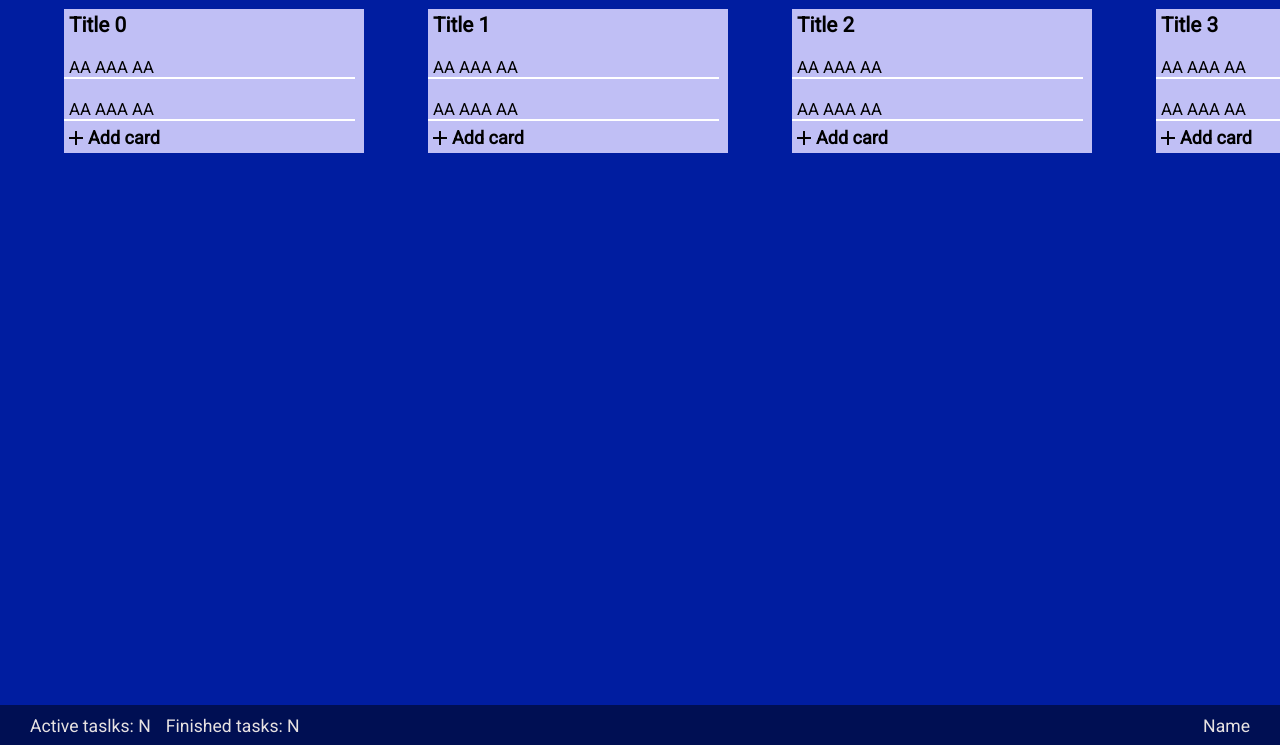
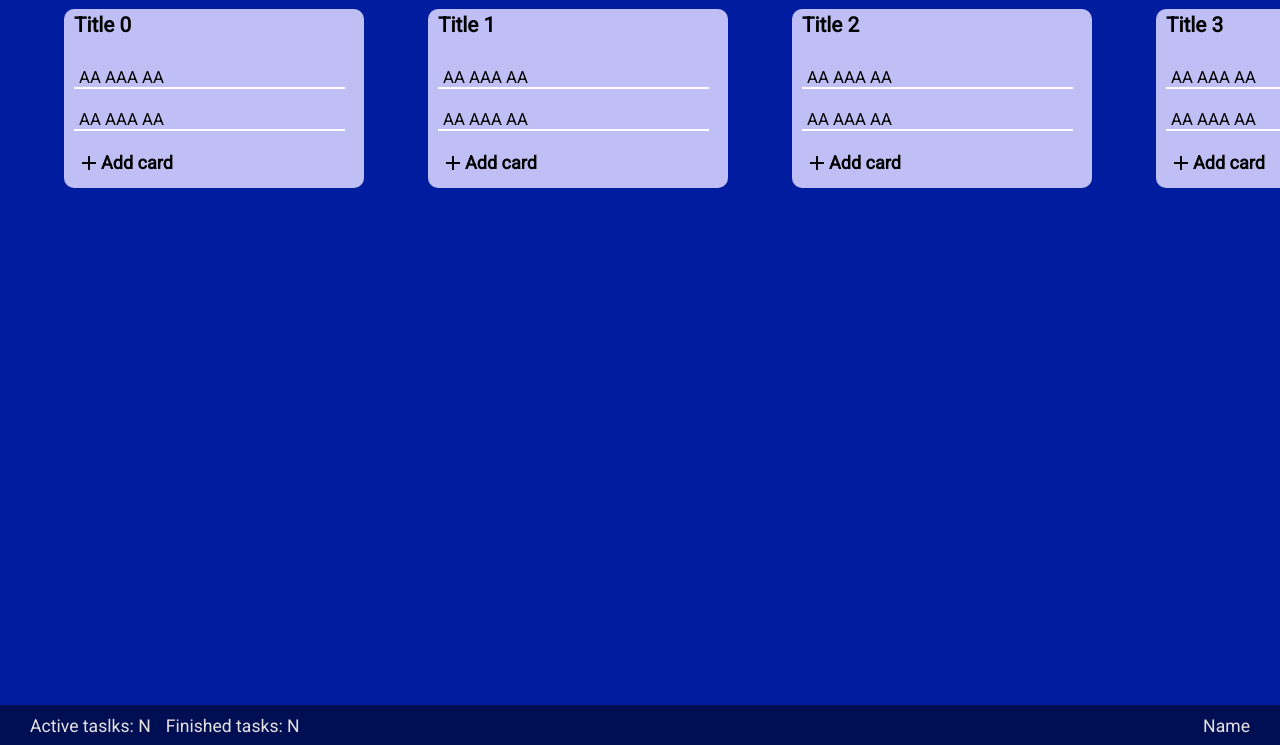
Before and after one commit to DanZZZeDanZZZeDanZZZe/pure-js-kanban, a website built with webpack: page src/index.html in a window 1280 px wide. Shown: the part 55-800 px from the top of the page. Built offline with nearby package versions, Linux system fonts and the light colour scheme.

Commit message:
improve the appearance of cards

```diff
--- a/src/scss/card.scss
+++ b/src/scss/card.scss
@@ -15,9 +15,10 @@
 
   &-header {
     height: $card-header-height;
-    padding: 5px 0 0 5px;
+    padding: 5px 0 0 10px;
 
     background: $card-color;
+    border-radius: 10px 10px 0 0;
 
     .card-title {
       font-size: 1.3rem;
@@ -29,8 +30,9 @@
     display: flex;
     flex-direction: column;
     overflow-y: auto;
-
+    padding: 10px;
     background: $card-color;
+    border-radius: 0 0 10px 10px;
 
     .task {
       margin-top: 10px;
@@ -45,6 +47,7 @@
     }
     .card-control-panel {
       height: 30px;
+      margin-top: 15px;
 
       button {
         @include button(white);
@@ -52,6 +55,7 @@
         padding-right: 5px;
         display: flex;
         align-items: center;
+        padding: 3px;
       }
     }
   }
```
